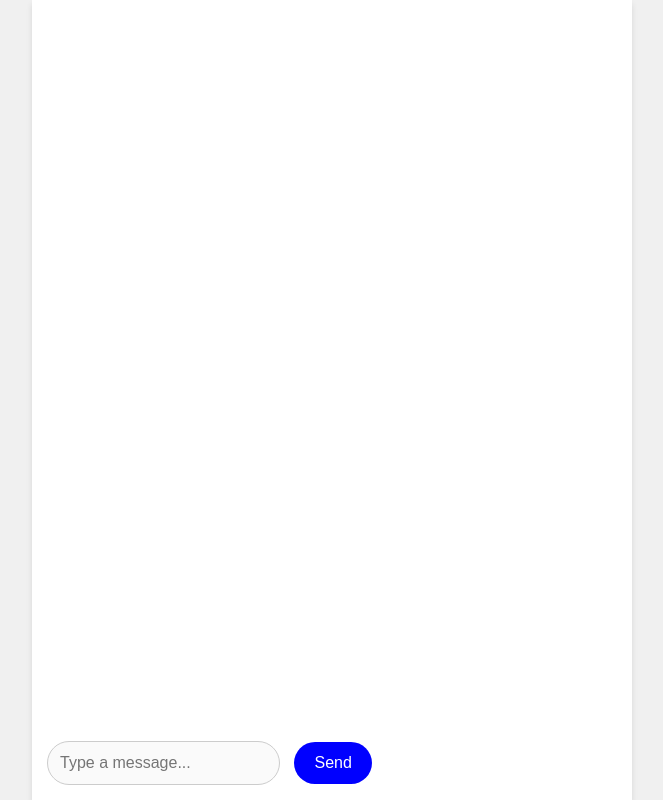
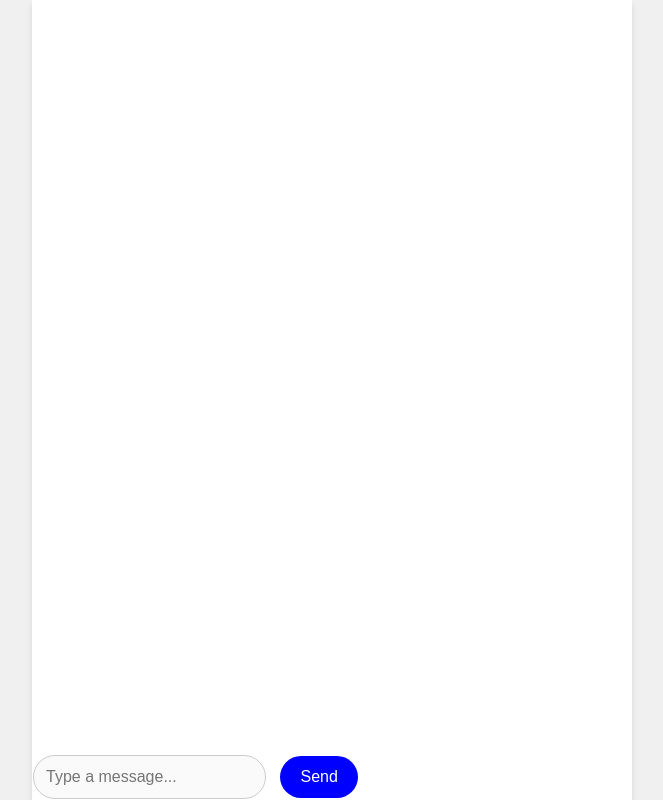
Before and after one commit to nagulofc/Chat, a website: page index.html in a window 1280 px wide. Shown: the whole page, without its empty margins (308-971 px from the left). Drawn offline with Linux system fonts and the light colour scheme.

Commit message:
Update index.html

```diff
--- a/index.html
+++ b/index.html
@@ -65,7 +65,7 @@
     #input-container {
       display: absolute;
       margin-bottom:0px;
-      padding: 15px;
+      padding: 1px;
     }
 
     #chat-input {
```
